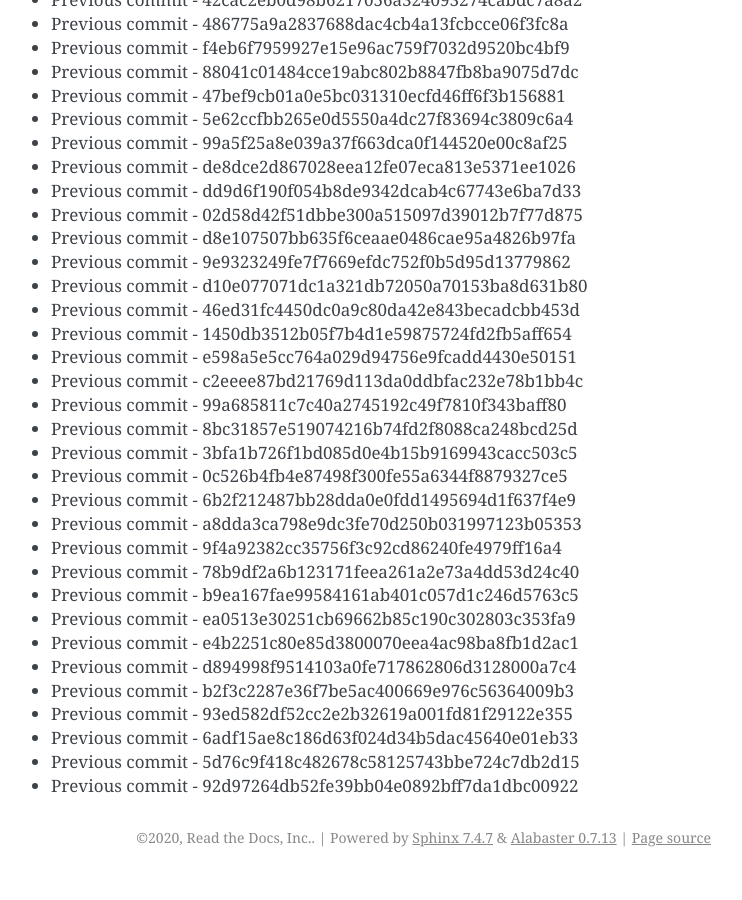
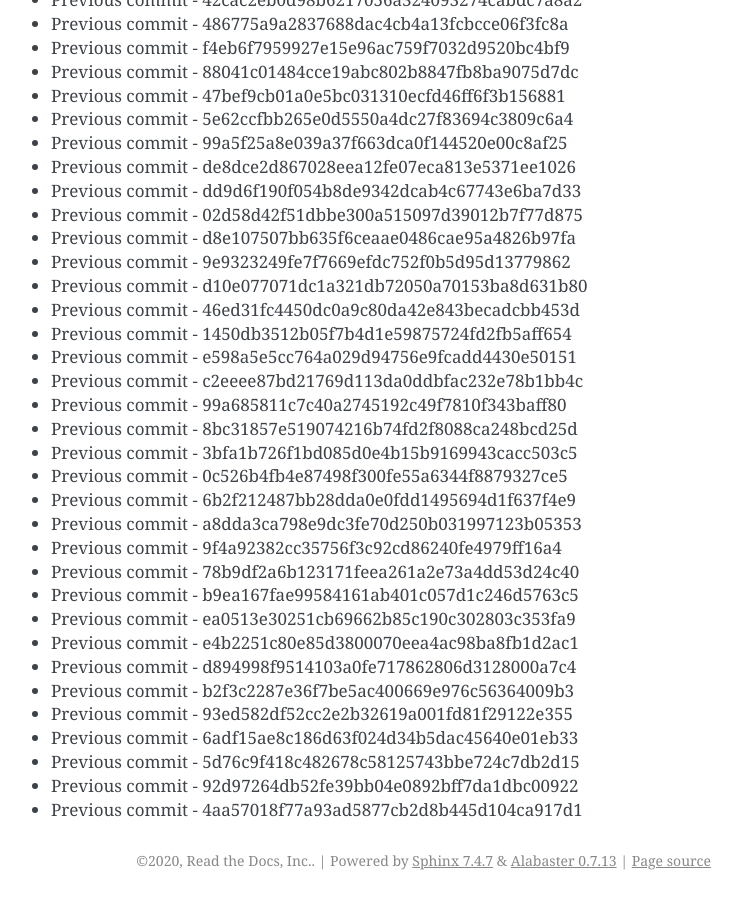
Before and after one commit to readthedocs/rtd-git-stresstest, a Sphinx documentation site: the page built from docs/updates.rst, in a window 1280 px wide and 900 px high, scrolled down 22691 px. Shown: the whole window, without its empty margins (399-1141 px from the left). Built offline with Sphinx 7.4.7, drawn with Linux system fonts in a browser that asks for light colours; before the commit the page ends 23568 px from its top, so only the background shows below that.

Commit message:
Generating commit from previous: 4aa57018f77a93ad5877cb2d8b445d104ca917d1

```diff
--- a/docs/updates.rst
+++ b/docs/updates.rst
@@ -985,3 +985,4 @@ It can be tested for any performance characteristics.
 * Previous commit - 6adf15ae8c186d63f024d34b5dac45640e01eb33
 * Previous commit - 5d76c9f418c482678c58125743bbe724c7db2d15
 * Previous commit - 92d97264db52fe39bb04e0892bff7da1dbc00922
+* Previous commit - 4aa57018f77a93ad5877cb2d8b445d104ca917d1
```
